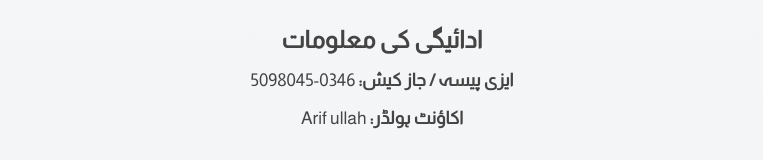
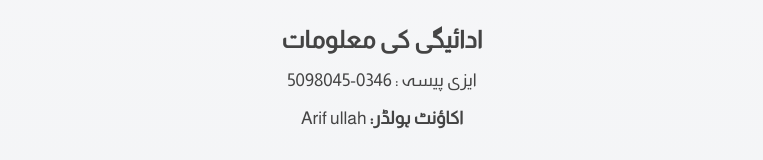
Before and after one commit to Arifjan10/AlMuhibPerfumes, a plain HTML site: page index.html in a window 1280 px wide. Shown: the part 1554-1714 px from the top of the page, without its empty margins (258-1021 px from the left). Drawn offline with Linux system fonts and the light colour scheme.

Commit message:
Update index.html

```diff
--- a/index.html
+++ b/index.html
@@ -70,7 +70,7 @@
 
         <div class="section">
             <h2>ادائیگی کی معلومات</h2>
-            <p><strong>ایزی پیسہ / جاز کیش:</strong> 0346-5098045</p>
+            <p><strong></strong>ایزی پیسہ :</strong> 0346-5098045</p>
             <p><strong>اکاؤنٹ ہولڈر:</strong> Arif ullah</p>
         </div>
 
```
